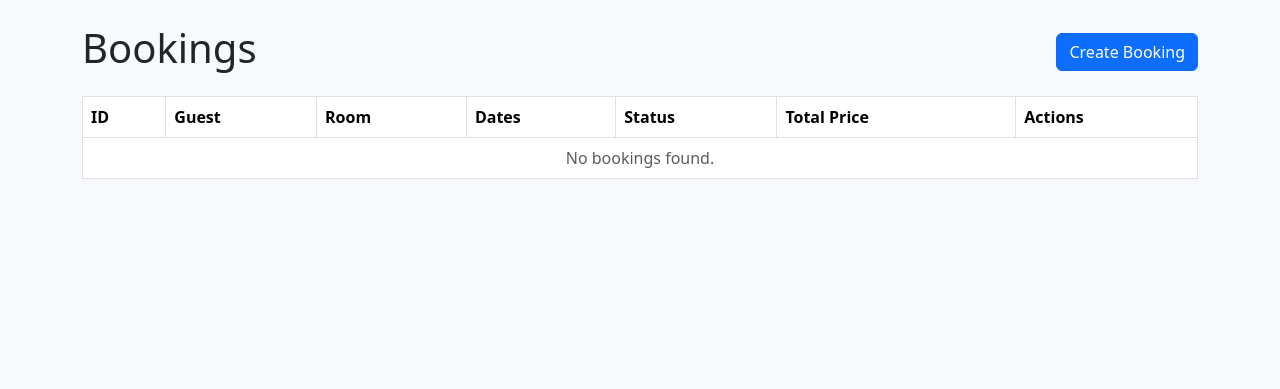
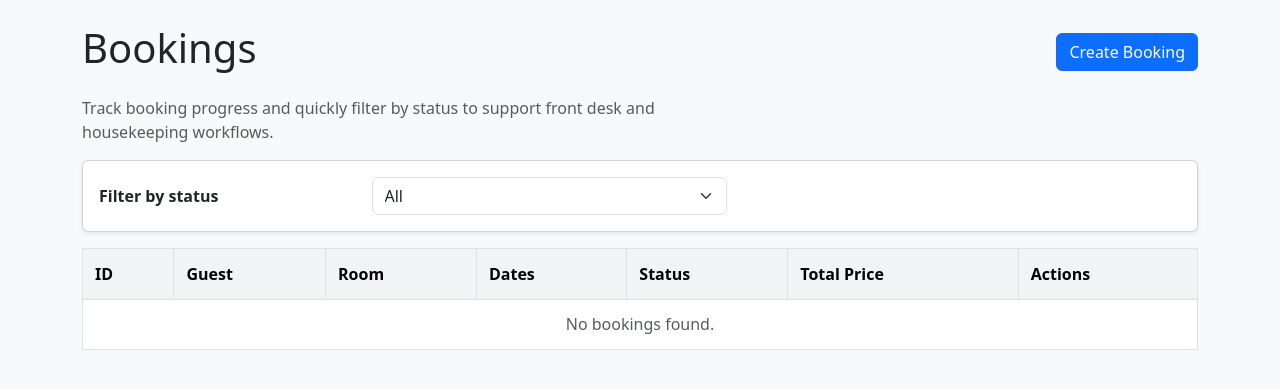
Before and after one commit to vlad12-k/boutique-hotel-booking-system, a Flask app: page /bookings in a window 1280 px wide. Shown: the part 56-445 px from the top of the page. Run offline with Flask 3, Linux system fonts and the light colour scheme.

Commit message:
Add UI polish and vanilla JS interactions for bookings and rooms (#2)
Co-authored-by: copilot-swe-agent[bot] <198982749+Copilot@users.noreply.github.com>

```diff
--- a/static/css/style.css
+++ b/static/css/style.css
@@ -4,4 +4,42 @@ body {
 
 .stat-card {
   min-height: 100%;
+  border-left: 4px solid #0d6efd;
 }
+
+.stat-label {
+  color: #6c757d;
+  font-size: 0.85rem;
+  letter-spacing: 0.02em;
+  text-transform: uppercase;
+}
+
+.stat-value {
+  font-size: 1.9rem;
+  font-weight: 700;
+  line-height: 1;
+}
+
+.page-helper {
+  max-width: 68ch;
+}
+
+.status-badge {
+  min-width: 7.5rem;
+  padding: 0.45rem 0.7rem;
+  font-weight: 600;
+}
+
+.staff-table th {
+  background-color: #f1f3f5;
+  white-space: nowrap;
+}
+
+.staff-table td,
+.staff-table th {
+  padding: 0.8rem 0.75rem;
+}
+
+.staff-table tbody tr:hover {
+  background-color: #f8f9ff;
+}
--- /dev/null
+++ b/static/js/app.js
@@ -0,0 +1,79 @@
+document.addEventListener("DOMContentLoaded", () => {
+  const normalise = (value) => (value || "").trim().toLowerCase();
+
+  const setupStatusFilter = (filterId, rowSelector) => {
+    const filter = document.getElementById(filterId);
+    if (!filter) return;
+
+    const rows = document.querySelectorAll(rowSelector);
+    const applyFilter = () => {
+      const selected = normalise(filter.value);
+      rows.forEach((row) => {
+        const rowStatus = normalise(row.dataset.status);
+        const isVisible = selected === "all" || rowStatus === selected;
+        row.classList.toggle("d-none", !isVisible);
+      });
+    };
+
+    filter.addEventListener("change", applyFilter);
+    applyFilter();
+  };
+
+  setupStatusFilter("roomStatusFilter", "table tbody tr[data-status]");
+  setupStatusFilter("bookingStatusFilter", "table tbody tr[data-status]");
+
+  const bookingForm = document.getElementById("addBookingForm");
+  if (bookingForm) {
+    const checkInInput = document.getElementById("checkInDate");
+    const checkOutInput = document.getElementById("checkOutDate");
+    const messageEl = document.getElementById("bookingDateValidationMessage");
+
+    const showValidationMessage = (message) => {
+      if (!messageEl) return;
+      messageEl.textContent = message;
+      messageEl.classList.toggle("d-none", !message);
+    };
+
+    const validateBookingDates = () => {
+      const checkIn = checkInInput ? checkInInput.value : "";
+      const checkOut = checkOutInput ? checkOutInput.value : "";
+
+      if (!checkIn) {
+        showValidationMessage("Check-in date is required.");
+        return false;
+      }
+
+      if (!checkOut) {
+        showValidationMessage("Check-out date is required.");
+        return false;
+      }
+
+      if (checkOut <= checkIn) {
+        showValidationMessage("Check-out date must be after check-in date.");
+        return false;
+      }
+
+      showValidationMessage("");
+      return true;
+    };
+
+    bookingForm.addEventListener("submit", (event) => {
+      if (!validateBookingDates()) {
+        event.preventDefault();
+      }
+    });
+
+    if (checkInInput) checkInInput.addEventListener("change", validateBookingDates);
+    if (checkOutInput) checkOutInput.addEventListener("change", validateBookingDates);
+  }
+
+  const cancelForms = document.querySelectorAll(".js-cancel-booking-form");
+  cancelForms.forEach((form) => {
+    form.addEventListener("submit", (event) => {
+      const confirmed = window.confirm("Are you sure you want to cancel this booking?");
+      if (!confirmed) {
+        event.preventDefault();
+      }
+    });
+  });
+});
--- a/templates/base.html
+++ b/templates/base.html
@@ -36,5 +36,6 @@
     </main>
 
     <script src="https://cdn.jsdelivr.net/npm/bootstrap@5.3.3/dist/js/bootstrap.bundle.min.js"></script>
+    <script src="{{ url_for('static', filename='js/app.js') }}"></script>
   </body>
 </html>
--- a/templates/bookings.html
+++ b/templates/bookings.html
@@ -6,8 +6,28 @@
   <a href="{{ url_for('add_booking') }}" class="btn btn-primary">Create Booking</a>
 </div>
 
+<p class="text-muted page-helper">Track booking progress and quickly filter by status to support front desk and housekeeping workflows.</p>
+
+<div class="card card-body mb-3 shadow-sm">
+  <div class="row g-2 align-items-center">
+    <div class="col-sm-4 col-md-3">
+      <label for="bookingStatusFilter" class="form-label mb-0 fw-semibold">Filter by status</label>
+    </div>
+    <div class="col-sm-8 col-md-4">
+      <select id="bookingStatusFilter" class="form-select">
+        <option value="all">All</option>
+        <option value="pending">Pending</option>
+        <option value="confirmed">Confirmed</option>
+        <option value="checked-in">Checked-in</option>
+        <option value="checked-out">Checked-out</option>
+        <option value="cancelled">Cancelled</option>
+      </select>
+    </div>
+  </div>
+</div>
+
 <div class="table-responsive">
-  <table class="table table-bordered align-middle">
+  <table class="table table-bordered table-hover align-middle staff-table">
     <thead>
       <tr>
         <th>ID</th>
@@ -21,17 +41,29 @@
     </thead>
     <tbody>
       {% for booking in bookings %}
-      <tr>
+      <tr data-status="{{ booking.status|lower }}">
         <td>#{{ booking.id }}</td>
         <td>{{ booking.guest.full_name }}</td>
         <td>{{ booking.room.room_number }}</td>
         <td>{{ booking.check_in_date }} → {{ booking.check_out_date }}</td>
-        <td>{{ booking.status }}</td>
+        <td>
+          {% if booking.status == "Pending" %}
+            <span class="badge rounded-pill status-badge bg-warning-subtle text-warning-emphasis">{{ booking.status }}</span>
+          {% elif booking.status == "Confirmed" %}
+            <span class="badge rounded-pill status-badge bg-primary-subtle text-primary-emphasis">{{ booking.status }}</span>
+          {% elif booking.status == "Checked-in" %}
+            <span class="badge rounded-pill status-badge bg-success-subtle text-success-emphasis">{{ booking.status }}</span>
+          {% elif booking.status == "Checked-out" %}
+            <span class="badge rounded-pill status-badge bg-info-subtle text-info-emphasis">{{ booking.status }}</span>
+          {% else %}
+            <span class="badge rounded-pill status-badge bg-secondary-subtle text-secondary-emphasis">{{ booking.status }}</span>
+          {% endif %}
+        </td>
         <td>£{{ "%.2f"|format(booking.total_price) }}</td>
         <td>
           <div class="d-flex flex-wrap gap-2">
             {% if booking.status not in ['Cancelled', 'Checked-out'] %}
-            <form method="post" action="{{ url_for('cancel_booking', booking_id=booking.id) }}">
+            <form method="post" action="{{ url_for('cancel_booking', booking_id=booking.id) }}" class="js-cancel-booking-form">
               <button class="btn btn-sm btn-outline-danger" type="submit">Cancel</button>
             </form>
             {% endif %}
```
Also changed, not shown: docs/testing-plan.md (+4 -0 lines), templates/add_booking.html (+5 -3 lines), templates/dashboard.html (+51 -13 lines), templates/rooms.html (+32 -3 lines), README.md.
